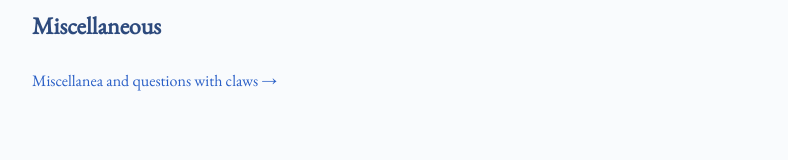
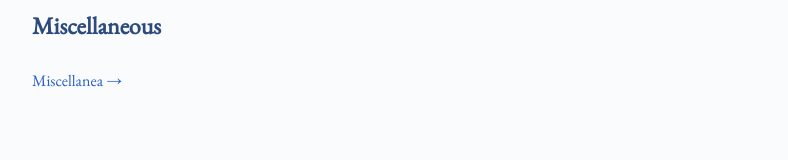
Before and after one commit to cbhughes29/christianbhughes.github.io, a plain HTML site: page index.html in a window 1280 px wide. Shown: the part 3094-3254 px from the top of the page, without its empty margins (208-996 px from the left). Drawn offline with nearby package versions, Linux system fonts and the light colour scheme.

Commit message:
Update index.html

```diff
--- a/index.html
+++ b/index.html
@@ -273,7 +273,7 @@
   <p><a href="CV.pdf" target="_blank">Download my CV (PDF)</a></p>
 
   <h2>Miscellaneous</h2>
-  <p><a href="misc.html">Miscellanea and questions with claws →</a></p>
+  <p><a href="misc.html">Miscellanea →</a></p>
 
   <footer>
     <p>&copy; November 2026 Christian B. Hughes</p>
```
